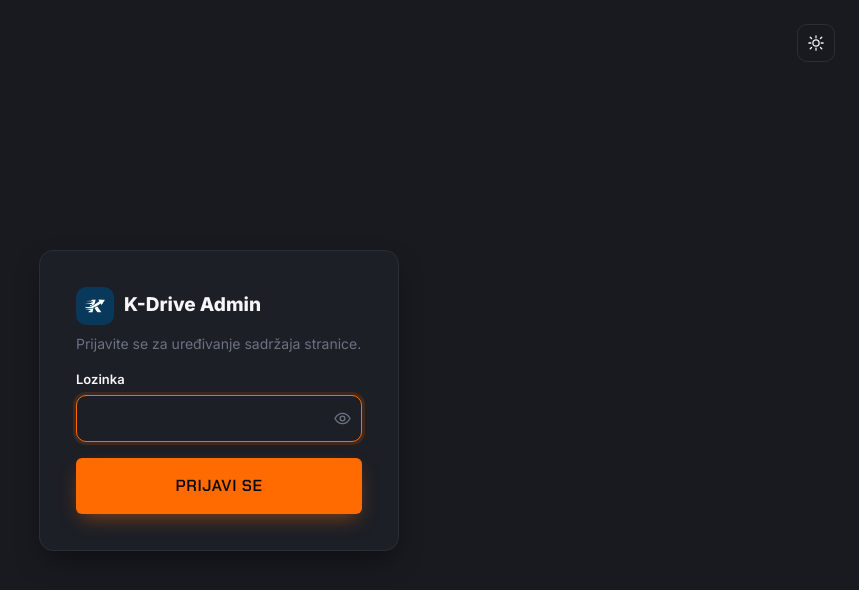
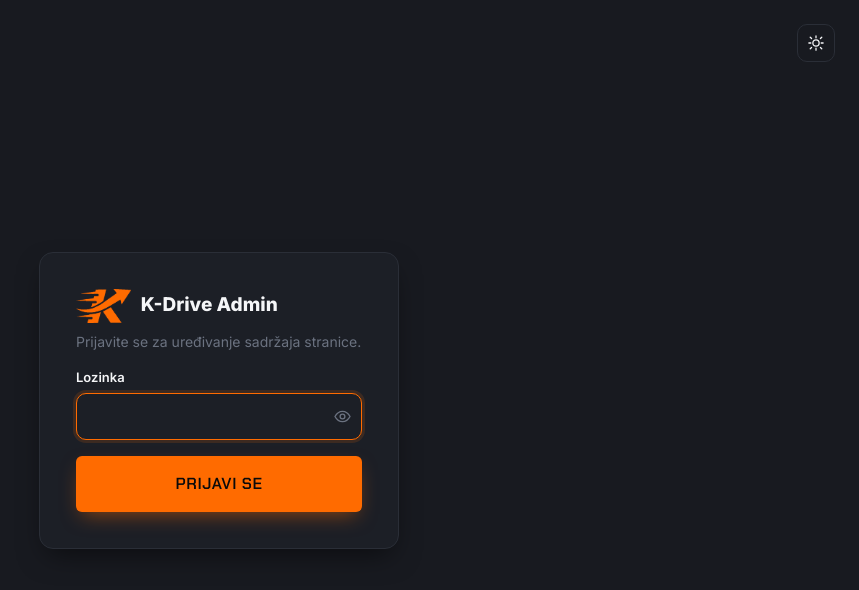
Before and after one commit to markojagetic15/k-drive, a React (Vite) app: page /admin in a window 1280 px wide. Shown: the top 590 px of the page, without its empty margins (421-1280 px from the left). Built offline with nearby package versions, Linux system fonts and the light colour scheme; no server answers.

Commit message:
Update design

```diff
--- a/src/App.css
+++ b/src/App.css
@@ -164,14 +164,6 @@
   gap: 10px;
   text-decoration: none;
   color: var(--text-strong);
-}
-.brand-mark {
-  width: 38px;
-  height: 38px;
-  border-radius: 10px;
-  object-fit: cover;
-  display: block;
-  flex-shrink: 0;
 }
 .brand-icon {
   height: 34px;
--- a/src/PrivacyPolicy.tsx
+++ b/src/PrivacyPolicy.tsx
@@ -35,9 +35,9 @@
       <header className="site-header">
         <div className="container header-inner">
           <Link to="/" className="brand">
-            <img className="brand-mark" src="/brand-mark-boxed.png" alt="K-Drive" />
+            <img className="brand-icon" src="/logo-mark-accent.png" alt="K-Drive" />
             <span className="brand-text">
-              <span className="brand-name">K-Drive</span>
+              <span className="brand-name">Drive</span>
               <span className="brand-tagline">Autoservis</span>
             </span>
           </Link>
--- a/src/admin/Dashboard.tsx
+++ b/src/admin/Dashboard.tsx
@@ -244,7 +244,7 @@
     <div className="admin-shell">
       <header className="admin-header">
         <div className="admin-header-brand">
-          <img className="brand-mark" src="/brand-mark-boxed.png" alt="K-Drive" />
+          <img className="brand-icon" src="/logo-mark-accent.png" alt="K-Drive" />
           K-Drive Admin
         </div>
         <div className="admin-header-actions">
--- a/src/admin/Login.tsx
+++ b/src/admin/Login.tsx
@@ -35,7 +35,7 @@
       </button>
       <form className="admin-login-card" onSubmit={handleSubmit}>
         <div className="admin-login-brand">
-          <img className="brand-mark" src="/brand-mark-boxed.png" alt="K-Drive" />
+          <img className="brand-icon" src="/logo-mark-accent.png" alt="K-Drive" />
           K-Drive Admin
         </div>
         <p className="admin-login-hint">
```
Also changed, not shown: public/brand-mark-boxed.png (deleted).
